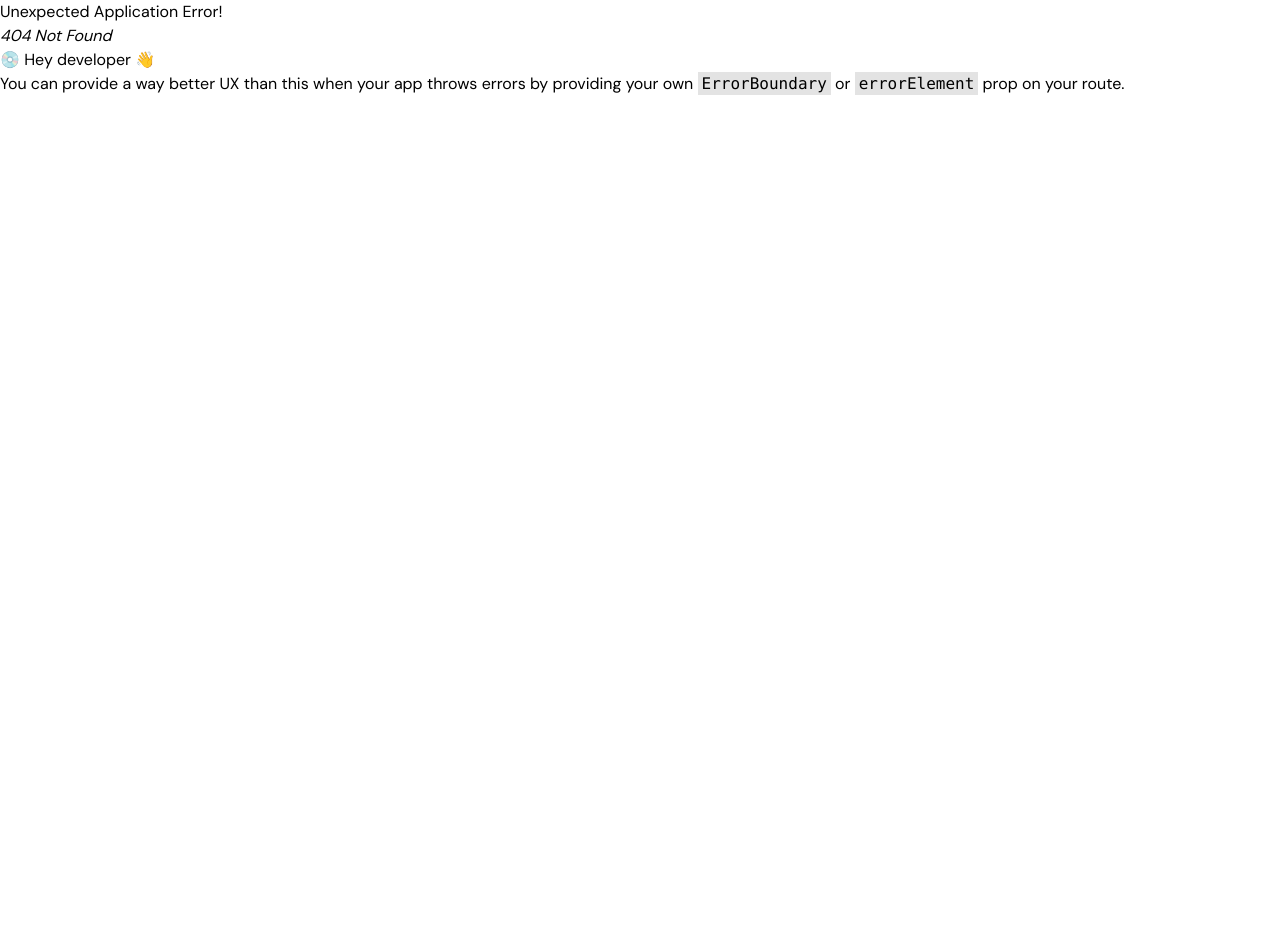
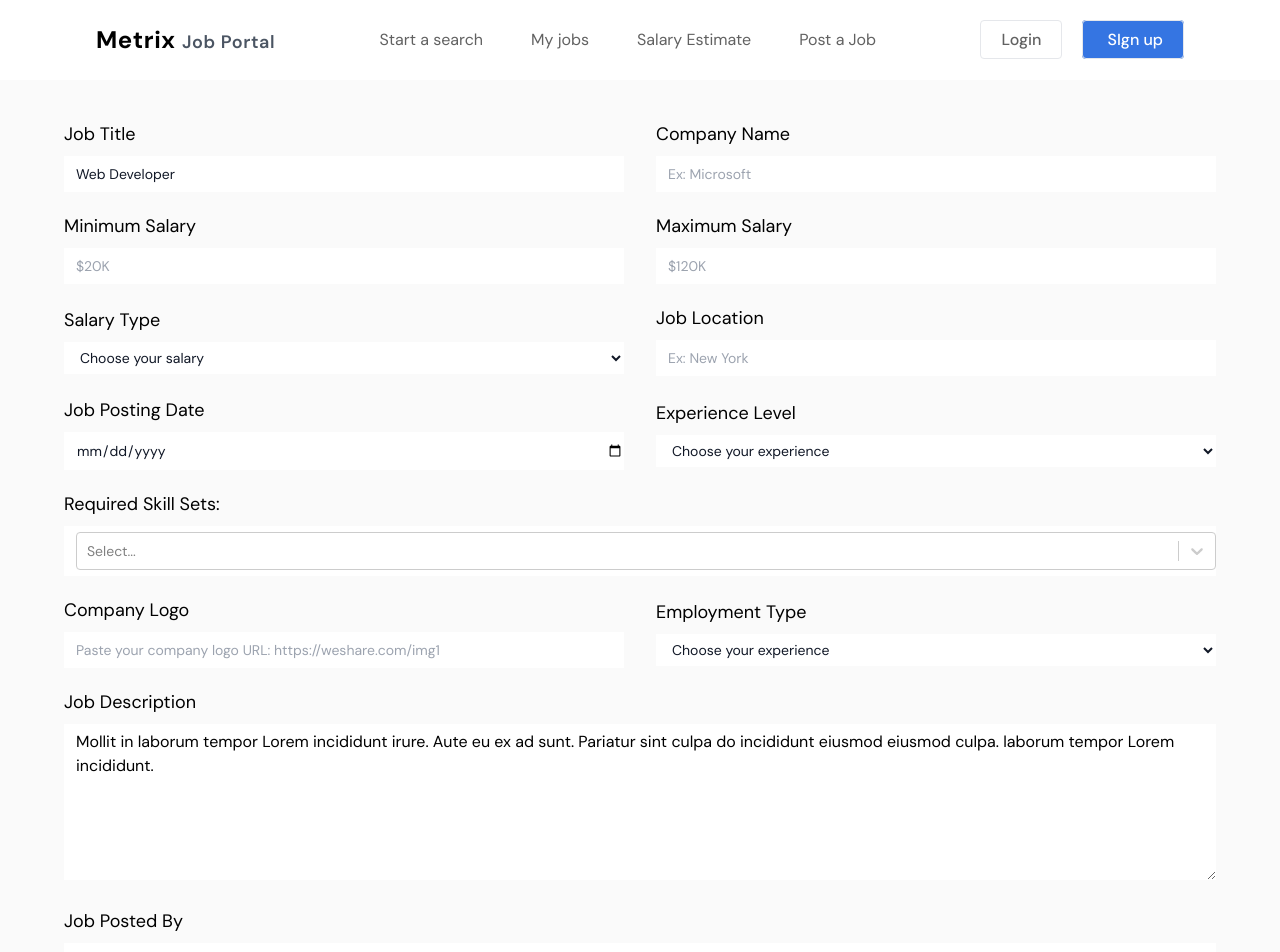
Before and after one commit to PasanSasmika/Job-Portal-MERN, a React (Vite) app in the folder Frontend/: page /post-job in a window 1280 px wide. Before the commit this address had no page. Shown: the top 952 px of the page. Before the commit the page ends 800 px from the top, so only its background shows below. Built offline with nearby package versions, Linux system fonts and the light colour scheme.

Commit message:
Create job post form by using react hook form and react select 🔥

```diff
--- a/Frontend/package.json
+++ b/Frontend/package.json
@@ -12,8 +12,10 @@
   "dependencies": {
     "react": "^18.3.1",
     "react-dom": "^18.3.1",
+    "react-hook-form": "^7.54.1",
     "react-icons": "^5.4.0",
-    "react-router-dom": "^7.0.2"
+    "react-router-dom": "^7.0.2",
+    "react-select": "^5.9.0"
   },
   "devDependencies": {
     "@eslint/js": "^9.15.0",
--- a/Frontend/src/Router/Router.jsx
+++ b/Frontend/src/Router/Router.jsx
@@ -1,7 +1,7 @@
 import { createBrowserRouter } from "react-router-dom";
 import App from "../App";
 import Home from "../pages/Home";
-import About from "../pages/About";
+import PostJob from "../pages/PostJob";
 
 const router = createBrowserRouter([
     {
@@ -9,6 +9,7 @@ const router = createBrowserRouter([
         element: <App/>,
         children:[
             {path: "/", element: <Home/>},
+            {path: "/post-job", element: <PostJob/>},
 
         ]
     },
--- /dev/null
+++ b/Frontend/src/pages/PostJob.jsx
@@ -0,0 +1,180 @@
+import React, { useState } from 'react'
+import { useForm } from "react-hook-form"
+import CreatableSelect from "react-select/creatable"
+
+
+function PostJob() {
+    const [selectedOption,setSelectedOption] = useState(null);
+    const {
+        register,
+        handleSubmit,
+        watch,
+        formState: { errors },
+      } = useForm()
+
+      const onSubmit =  (data) => {
+        data.skills = selectedOption;
+        console.log(data);
+      };
+
+      const options = [
+        {value: "Javascript", label:"Jvascript"},
+        {value: "C++", label:"C++"},
+        {value: "Java", label:"Java"},
+        {value: "React", label:"React"},
+        {value: "Node", label:"Node"},
+        {value: "Express", label:"Express"},
+        {value: "MongoDB", label:"MongoDB"},
+      ]
+  return (
+    <div className="max-w-screen-2xl container mx-auto xl:crea">
+    {/* form */}
+    <div className="bg-[#FAFAFA] py-10 px-4 lg:px-16">
+      <form onSubmit={handleSubmit(onSubmit)} className='space-y-5'>
+        {/* 1st row */}
+        <div className="flex flex-col lg:flex-row items-center justify-between gap-8">
+          <div className="lg:w-1/2 w-full">
+            <label className="block mb-2 text-lg">Job Title</label>
+            <input
+              type="text"
+              defaultValue={"Web Developer"}
+              {...register("jobTitle")}
+              className="create-job-input"
+            />
+          </div>
+          <div className="lg:w-1/2 w-full">
+            <label className="block mb-2 text-lg">Company Name</label>
+            <input
+              type="text"
+              placeholder="Ex: Microsoft"
+              {...register("companyName")}
+              className="create-job-input"
+            />
+          </div>
+        </div>
+
+        {/* 2nd row */}
+<div className="create-job-flex">
+  <div className="lg:w-1/2 w-full">
+    <label className="block mb-2 text-lg">Minimum Salary</label>
+    <input type="text" placeholder="$20K" {...register("minPrice")} className="create-job-input" />
+  </div>
+  <div className="lg:w-1/2 w-full">
+    <label className="block mb-2 text-lg">Maximum Salary</label>
+    <input type="text" placeholder="$120K" {...register("maxPrice")} className="create-job-input" />
+  </div>
+</div>
+{/* 3rd row */}
+<div className="create-job-flex">
+  <div className="lg:w-1/2 w-full">
+    <label className="block mb-2 text-lg">Salary Type</label>
+    <select {...register("salaryType")} className="create-job-input">
+      <option value="">Choose your salary</option>
+      <option value="Hourly">Hourly</option>
+      <option value="Monthly">Monthly</option>
+      <option value="Yearly">Yearly</option>
+    </select>
+  </div>
+  <div className="lg:w-1/2 w-full">
+    <label className="block mb-2 text-lg">Job Location</label>
+    <input
+      type="text"
+      placeholder="Ex: New York"
+      {...register("joblocation")}
+      className="create-job-input"
+    />
+  </div>
+</div>
+{/* 4th row */}
+<div className="create-job-flex">
+  <div className="lg:w-1/2 w-full">
+    <label className="block mb-2 text-lg">Job Posting Date</label>
+    <input
+      type="date"
+      placeholder="Ex: 2023-10-28"
+      {...register("postingDate")}
+      className="create-job-input"
+    />
+  </div>
+  <div className="lg:w-1/2 w-full">
+    <label className="block mb-2 text-lg">Experience Level</label>
+    <select {...register("experienceLevel")} className="create-job-input">
+      <option value="">Choose your experience</option>
+      <option value="NoExperience">Hourly</option>
+      <option value="Internship">Internship</option>
+      <option value="Work remotely">Work remotely</option>
+    </select>
+  </div>
+</div>
+{/* 5 th row */}
+<div>
+  <label className="block mb-2 text-lg">Required Skill Sets:</label>
+  <CreatableSelect
+    defaultValue={selectedOption}
+    onChange={setSelectedOption}
+    options={options}
+    isMulti
+    className="create-job-input py-4"
+  />
+</div>
+
+{/* 6th row */}
+<div className="create-job-flex">
+  <div className="lg:w-1/2 w-full">
+    <label className="block mb-2 text-lg">Company Logo</label>
+    <input
+      type="url"
+      placeholder="Paste your company logo URL: https://weshare.com/img1"
+      {...register("companyLogo")}
+      className="create-job-input"
+    />
+  </div>
+  <div className="lg:w-1/2 w-full">
+    <label className="block mb-2 text-lg">Employment Type</label>
+    <select
+      {...register("employmentType")}
+      className="create-job-input"
+    >
+      <option value="">Choose your experience</option>
+      <option value="Full-time">Full-time</option>
+      <option value="Part-time">Part-time</option>
+      <option value="Temporary">Temporary</option>
+    </select>
+  </div>
+</div>
+{/* 7th row */}
+<div className="w-full">
+  <label className="block mb-2 text-lg">Job Description</label>
+  <textarea
+    className="w-full pl-3 py-1.5 focus:outline-none placeholder:text-gray-700"
+    rows={6}
+    defaultValue={
+      "Mollit in laborum tempor Lorem incididunt irure. Aute eu ex ad sunt. Pariatur sint culpa do incididunt eiusmod eiusmod culpa. laborum tempor Lorem incididunt."
+    }
+    placeholder="Job Description"
+    {...register("description")}
+  />
+</div>
+
+{/* last row */}
+<div className="w-full">
+  <label className="block mb-2 text-lg">Job Posted By</label>
+  <input type="email"
+  placeholder='your email'
+  {...register("postedBy")}
+  className='create-job-input' />
+</div>
+
+
+<input
+  type="submit"
+  className="block mt-12 bg-blue text-white font-semibold px-8 py-2 rounded-sm cursor-pointer"
+/>
+
+      </form>
+    </div>
+  </div>
+  )
+}
+
+export default PostJob
```
Also changed, not shown: 1 other file (tests, documents, lock files or other folders).
